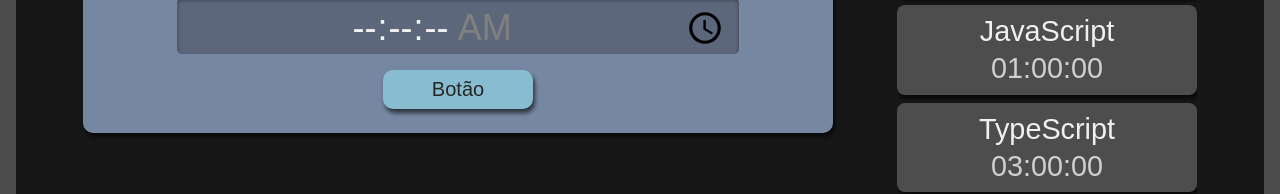
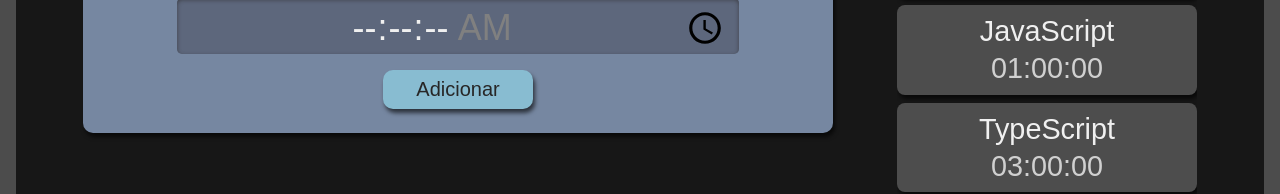
Before and after one commit to Elias-Moura/alura-studies, a React (Create React App) app: page / in a window 1280 px wide. Shown: the part 376-570 px from the top of the page. Built offline with nearby package versions, Linux system fonts and the light colour scheme.

Commit message:
Aplicando Props no botão.

```diff
--- a/src/components/Button/index.tsx
+++ b/src/components/Button/index.tsx
@@ -1,11 +1,11 @@
 import React from "react";
 import style from './button.module.scss';
 
-class Button extends React.Component {
+class Button extends React.Component<React.PropsWithChildren<{}>> {
     render(){
         return (
         <button className={style.button}>
-            Botão
+            {this.props.children}
         </button>
         );
     }
--- a/src/components/Form/index.tsx
+++ b/src/components/Form/index.tsx
@@ -33,7 +33,9 @@
 
                     />
                 </div>
-                <Button />
+                <Button>
+                    Adicionar
+                </Button>
             </form>
         );
     }
```
